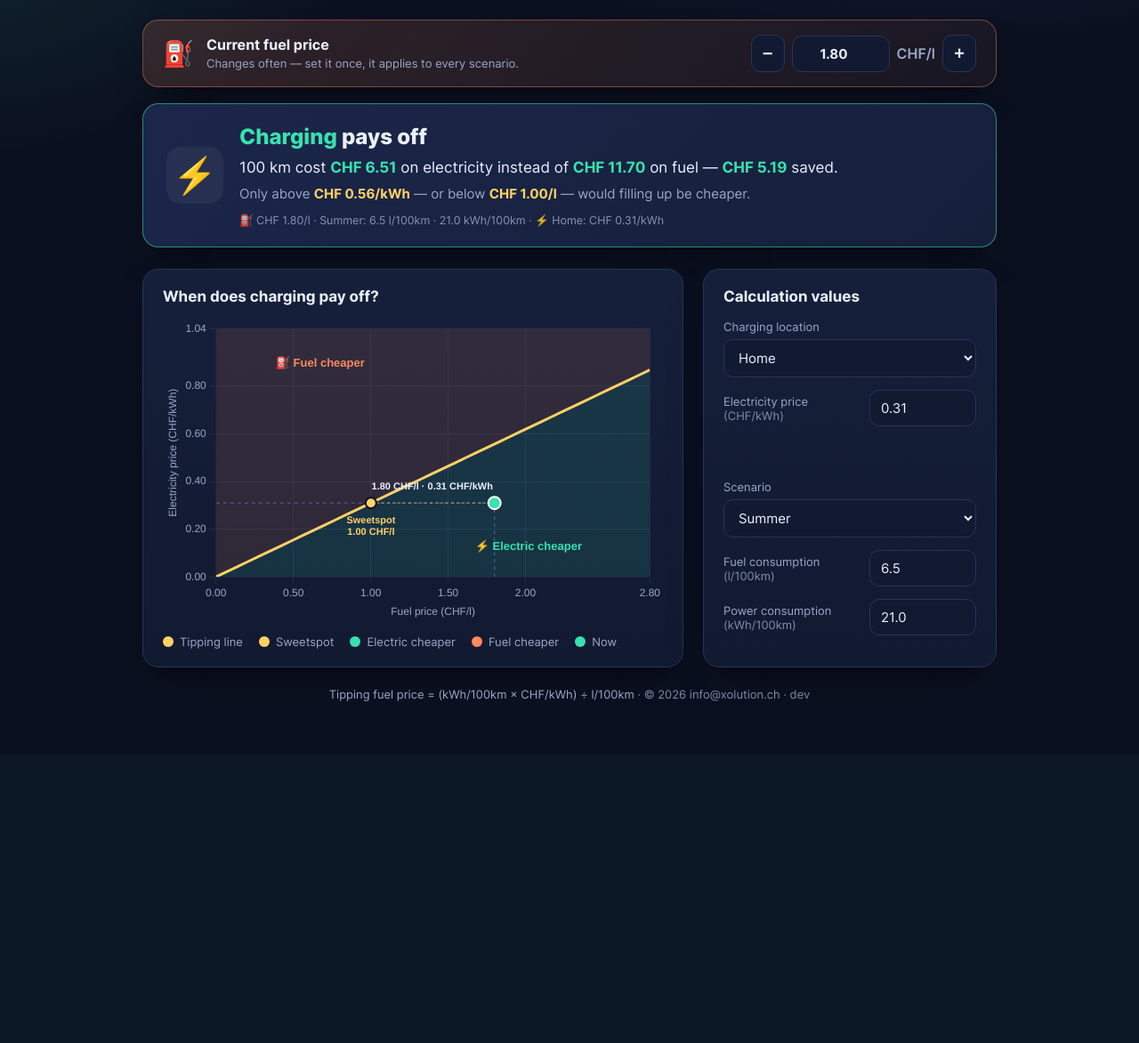
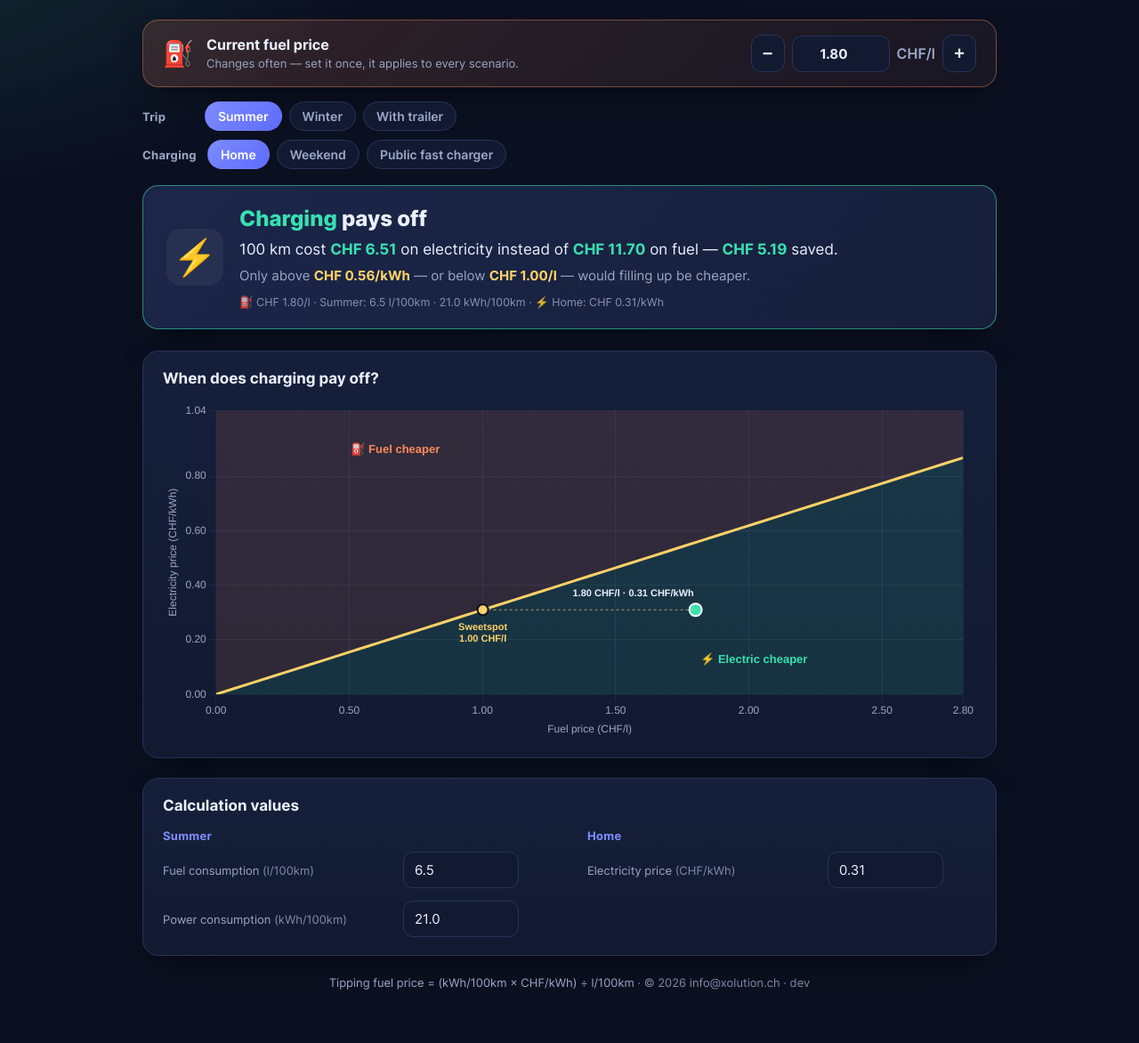
Before and after one commit to rjo3510/phev-sweetspot, a FastAPI app: page / in a window 1280 px wide. Shown: the part 199-1371 px from the top of the page at 89% size. Before the commit the page ends 987 px from the top, so only its background shows below. Run offline with FastAPI, Linux system fonts and the light colour scheme; data comes from the database, SQL or seed files in the repository.

Commit message:
Simplify: profiles as chips, answer first, chart without legend
Stage 3 of the simplification concept (D + F1/F2):
- Scenarios and charging locations are chips in one line each (Trip: … /
  Charging: …) instead of dropdowns — every option visible, one click to
  switch, the current fuel price survives the switch.
- Each group in "Calculation values" is headed by the active record's name,
  so an edit is never attributed to the wrong profile.
- Chart: legend removed (everything is labelled in the picture) and the
  dashed drop-lines to the axes are gone.
- One column top to bottom: fuel price → profiles → answer → chart as its
  evidence (full width) → values.

```diff
--- a/app/static/css/styles.css
+++ b/app/static/css/styles.css
@@ -128,6 +128,26 @@ body:not(.is-editor) .editor-only { display: none !important; }
 }
 .step:hover { border-color: var(--fuel); color: var(--fuel); }
 
+/* Profiles as chips — all options visible, one click to switch. */
+.profiles { display: flex; flex-direction: column; gap: 10px; margin: 0 0 18px; }
+.profile-row { display: flex; align-items: baseline; gap: 12px; flex-wrap: wrap; }
+.profile-row__label {
+  color: var(--muted); font-size: 13px; font-weight: 700;
+  letter-spacing: .3px; min-width: 58px;
+}
+.chips { display: flex; flex-wrap: wrap; gap: 8px; }
+.chip {
+  background: var(--bg-soft); border: 1px solid var(--line); color: var(--muted);
+  font-family: inherit; font-size: 14px; font-weight: 600; cursor: pointer;
+  padding: 7px 14px; border-radius: 999px;
+  transition: border-color .15s, color .15s, background .15s;
+}
+.chip:hover { color: var(--text); border-color: var(--accent); }
+.chip.is-on {
+  background: linear-gradient(135deg, var(--accent), #5d6bff);
+  border-color: transparent; color: #fff;
+}
+
 /* Verdict */
 .verdict-card {
   border-radius: var(--radius);
@@ -161,21 +181,17 @@ body:not(.is-editor) .editor-only { display: none !important; }
 /* Assumptions behind the numbers — a footnote, not a second reading task. */
 .verdict__note { margin: 12px 0 0; font-size: 12.5px; color: var(--muted); opacity: .85; }
 
-/* Layout */
+/* Layout: one column top to bottom — prices, profiles, answer, chart, values.
+   The only grid left is the pair of name lists inside "Manage lists". */
 .grid {
   display: grid;
-  /* Chart takes the remaining space; the "current selection" column stays narrow. */
-  grid-template-columns: minmax(0, 1fr) 330px;
+  grid-template-columns: repeat(2, minmax(0, 1fr));
   gap: 22px;
   margin-bottom: 22px;
 }
-/* Grid items default to min-width:auto; a rendered <canvas> then blocks the column
-   from shrinking, so the layout breaks when the window is narrowed and re-widened.
-   min-width:0 lets columns (and the chart) resize cleanly in both directions. */
+/* Grid items default to min-width:auto, which lets wide content block the column
+   from shrinking; min-width:0 lets columns resize cleanly in both directions. */
 .grid > * { min-width: 0; }
-/* .grid--lists shares the base template (minmax(0,1fr) 330px) so the lower row's
-   columns line up with the upper row: Scenarios under the chart, Charging
-   locations under Current selection. */
 /* Responsive overrides live at the END of this file (see bottom) so they reliably
    win over the base component rules below, which would otherwise come later in source. */
 
@@ -205,18 +221,10 @@ body:not(.is-editor) .editor-only { display: none !important; }
 .toggle__btn.is-on { background: linear-gradient(135deg, var(--accent), #5d6bff); color: #fff; }
 .toggle__btn:not(.is-on):hover { color: var(--text); }
 
-/* Chart */
-.chart-wrap { position: relative; height: 340px; }
-.legend {
-  list-style: none; padding: 0; margin: 14px 0 0;
-  display: flex; flex-wrap: wrap; gap: 8px 18px; font-size: 13px; color: var(--muted);
-}
-.legend li { display: flex; align-items: center; gap: 7px; }
-.dot { width: 12px; height: 12px; border-radius: 50%; display: inline-block; }
-.dot--fuel { background: var(--fuel); }
-.dot--elec { background: var(--elec); }
-.dot--sweet { background: var(--sweet); }
-.dot--today { background: var(--accent); }
+/* Chart: the evidence under the answer, full width, no legend — every element in
+   the picture is labelled where it sits. */
+.chart-card { margin-bottom: 22px; }
+.chart-wrap { position: relative; height: 380px; }
 
 /* Fields */
 .field { display: flex; flex-direction: column; gap: 6px; margin-bottom: 14px; }
@@ -250,8 +258,18 @@ input[type="number"] { -moz-appearance: textfield; }
 /* Read-only (disabled) fields: keep full-contrast text instead of Safari's grey. */
 input:disabled, select:disabled { -webkit-text-fill-color: var(--text); opacity: 1; cursor: default; }
 
-/* Current selection: each selector + its values is a block; generous gap between blocks. */
-.sel-block + .sel-block { margin-top: 60px; }
+/* Calculation values: one group per record, each headed by the record's name so
+   an edit is never attributed to the wrong profile. */
+.values-card { margin-bottom: 22px; }
+.values { display: grid; grid-template-columns: repeat(2, minmax(0, 1fr)); gap: 12px 40px; }
+.values__name {
+  margin: 0 0 10px; font-size: 13px; font-weight: 700; color: var(--accent);
+  letter-spacing: .3px;
+}
+.values .field:last-child { margin-bottom: 0; }
+/* Cap the row width so label and field stay near each other on wide screens. */
+.values .field--inline { max-width: 400px; }
+.values .field--inline input { width: 130px; }
 
 /* "Preview — not saved": appears when an input differs from the stored value. */
 .preview-bar {
@@ -313,8 +331,8 @@ input:disabled, select:disabled { -webkit-text-fill-color: var(--text); opacity:
   border-bottom: 1px solid var(--line);
 }
 .data-table td { padding: 6px 10px; border-bottom: 1px solid rgba(40, 51, 88, 0.5); }
-/* No active-row marker in the management tables: it's read-only here and the
-   current selection is already shown by the dropdowns in "Current selection". */
+/* No active-row marker in the management tables: the chips above already show
+   which scenario and location are active. */
 /* min-width:0 overrides an <input>'s intrinsic (size-based) min width so the
    numeric columns shrink to the cell instead of widening the whole table. */
 .data-table input { width: 100%; min-width: 0; padding: 7px 9px; font-size: 14px; }
@@ -340,12 +358,17 @@ input:disabled, select:disabled { -webkit-text-fill-color: var(--text); opacity:
 /* ─── Responsive (kept last so they override the base rules above) ─────────── */
 
 /* Both grids collapse to a single column on tablet/phone widths. */
-@media (max-width: 860px) { .grid, .grid--lists, .manage .grid--lists { grid-template-columns: 1fr; } }
+@media (max-width: 860px) {
+  .grid, .grid--lists, .manage .grid--lists { grid-template-columns: 1fr; }
+  .values { grid-template-columns: 1fr; gap: 22px; }
+}
 
 @media (max-width: 560px) {
   .app { padding: 16px max(13px, env(safe-area-inset-right)) 48px max(13px, env(safe-area-inset-left)); }
   .hero h1 { font-size: 26px; }
-  .chart-wrap { height: 300px; }
+  .chart-wrap { height: 320px; }
+  .profile-row__label { min-width: 0; }
+  .chip { font-size: 13px; padding: 6px 12px; }
   .card { padding: 18px 15px; }
   .fuelbar { gap: 12px; padding: 16px 15px; }
   .fuelbar__input input { font-size: 20px; }
--- a/app/static/js/app.js
+++ b/app/static/js/app.js
@@ -32,7 +32,8 @@ const I18N = {
     fuel_price_note: "Changes often — set it once, it applies to every scenario.",
     chart_title: "When does charging pay off?",
     region_elec: "Electric cheaper", region_fuel: "Fuel cheaper",
-    tipping_line: "Tipping line", you_are_here: "Now",
+    tipping_line: "Tipping line",
+    profile_drive: "Trip", profile_charge: "Charging",
     // Verdict as one sentence: cost comparison + both tipping prices + assumptions.
     verdict_elec: '<span class="accent-elec">Charging</span> pays off',
     verdict_fuel: '<span class="accent-fuel">Filling up</span> pays off',
@@ -44,7 +45,6 @@ const I18N = {
     thr_fuel: "Only below <b>{bek}</b> — or above <b>{bef}</b> — would charging pay off.",
     note_sep: " · ",
     current_selection: "Calculation values",
-    scenario: "Scenario", charging_location: "Charging location",
     save: "Save",
     preview_note: "Preview — not saved",
     unsaved_note: "Not saved yet",
@@ -82,7 +82,8 @@ const I18N = {
     fuel_price_note: "Ändert sich oft — einmal setzen, gilt für alle Szenarien.",
     chart_title: "Wann lohnt sich Laden?",
     region_elec: "Strom günstiger", region_fuel: "Benzin günstiger",
-    tipping_line: "Kipp-Linie", you_are_here: "Aktuell",
+    tipping_line: "Kipp-Linie",
+    profile_drive: "Fahrt", profile_charge: "Laden",
     // Antwort als ein Satz: Kostenvergleich + beide Kipp-Preise + Annahmen.
     verdict_elec: '<span class="accent-elec">Laden</span> lohnt sich',
     verdict_fuel: '<span class="accent-fuel">Tanken</span> lohnt sich',
@@ -94,7 +95,6 @@ const I18N = {
     thr_fuel: "Erst unter <b>{bek}</b> — oder über <b>{bef}</b> — würde sich Laden lohnen.",
     note_sep: " · ",
     current_selection: "Berechnungswerte",
-    scenario: "Szenario", charging_location: "Standort",
     save: "Speichern",
     preview_note: "Vorschau — nicht gespeichert",
     unsaved_note: "Noch nicht gespeichert",
@@ -156,18 +156,6 @@ async function init() {
   applyLangToggleUI();
   applyStaticTranslations();
   await reload();
-  $("scenario-select").addEventListener("change", (e) => {
-    activeScenarioId = Number(e.target.value);
-    localStorage.setItem("activeScenarioId", activeScenarioId);
-    syncActiveInputs();
-    recalcFromInputs();  // keep the current (possibly unsaved/guest) fuel price
-  });
-  $("location-select").addEventListener("change", (e) => {
-    activeLocationId = Number(e.target.value);
-    localStorage.setItem("activeLocationId", activeLocationId);
-    syncActiveInputs();
-    recalcFromInputs();  // keep the current (possibly unsaved/guest) fuel price
-  });
 
   // Live preview while typing in the active inputs (does not persist until Save).
   ["in-fuel-consumption", "in-power-consumption", "in-kwh-price"]
@@ -205,7 +193,7 @@ function setLang(l) {
   applyLangToggleUI();
   applyStaticTranslations();
   applyEditMode();
-  renderSelects();          // dropdown names follow the language (with fallback)
+  renderChips();            // chip names follow the language (with fallback)
   renderScenarioTable();
   renderLocationTable();
   if (lastResult) { renderVerdict(lastResult); renderChart(lastResult); }
@@ -272,17 +260,29 @@ async function reload() {
   $("in-fuel-price").value = Number(fuelPrice).toFixed(2);
   if (!scenarios.some((s) => s.id === activeScenarioId)) activeScenarioId = scenarios[0]?.id ?? null;
   if (!locations.some((l) => l.id === activeLocationId)) activeLocationId = locations[0]?.id ?? null;
-  renderSelects();
+  renderChips();
   renderScenarioTable();
   renderLocationTable();
   syncActiveInputs();
   recalc();
 }
 
-// --- Selects + active inputs -------------------------------------------------
-function renderSelects() {
-  fillSelect($("scenario-select"), scenarios, activeScenarioId);
-  fillSelect($("location-select"), locations, activeLocationId);
+// --- Profile chips + active inputs -------------------------------------------
+// Both lists as chips instead of dropdowns: every profile is visible without a
+// click, switching costs one click, and it is obvious that profiles exist.
+function renderChips() {
+  fillChips($("scenario-chips"), scenarios, activeScenarioId, pickScenario);
+  fillChips($("location-chips"), locations, activeLocationId, pickLocation);
+  renderValueNames();
+}
+
+// Which record each number belongs to — the chips are the selector, these are
+// just headings so an edit is never attributed to the wrong profile.
+function renderValueNames() {
+  const s = activeScenario();
+  const l = activeLocation();
+  $("values-scenario-name").textContent = s ? dispName(s) : "";
+  $("values-location-name").textContent = l ? dispName(l) : "";
 }
 // Name in the active language, falling back to the other if it's empty.
 function dispName(o) {
@@ -291,16 +291,37 @@ function dispName(o) {
   return (primary && primary.trim()) ? primary : (secondary || "");
 }
 
-function fillSelect(el, items, activeId) {
+function fillChips(el, items, activeId, onPick) {
   el.innerHTML = "";
   items.forEach((it) => {
-    const o = document.createElement("option");
-    o.value = it.id;
-    o.textContent = dispName(it);
-    if (it.id === activeId) o.selected = true;
-    el.appendChild(o);
+    const b = document.createElement("button");
+    b.type = "button";
+    b.className = "chip" + (it.id === activeId ? " is-on" : "");
+    b.setAttribute("aria-pressed", it.id === activeId ? "true" : "false");
+    b.textContent = dispName(it);
+    b.addEventListener("click", () => onPick(it.id));
+    el.appendChild(b);
   });
 }
+
+// Switching a profile keeps the current (possibly unsaved/guest) fuel price.
+function pickScenario(id) {
+  if (id === activeScenarioId) return;
+  activeScenarioId = id;
+  localStorage.setItem("activeScenarioId", activeScenarioId);
+  renderChips();
+  syncActiveInputs();
+  recalcFromInputs();
+}
+function pickLocation(id) {
+  if (id === activeLocationId) return;
+  activeLocationId = id;
+  localStorage.setItem("activeLocationId", activeLocationId);
+  renderChips();
+  syncActiveInputs();
+  recalcFromInputs();
+}
+
 function activeScenario() { return scenarios.find((s) => s.id === activeScenarioId); }
 function activeLocation() { return locations.find((l) => l.id === activeLocationId); }
 
@@ -312,6 +333,7 @@ function syncActiveInputs() {
     $("in-power-consumption").value = fmtCons(s.power_consumption);
   }
   if (l) $("in-kwh-price").value = fmtPrice(l.price_chf_per_kwh);
+  renderValueNames();
   updateDirty();
 }
 
@@ -546,11 +568,9 @@ function renderChart(res) {
 
   const pointColor = res.cheaper === "equal" ? "#7c8cff"
     : res.cheaper === "electric" ? "#38e1b0" : "#ff8a5b";
+  // No dashed drop-lines to the axes: the point carries its two prices as a label,
+  // so the helper lines only added ink.
   const annotations = {
-    vline: { type: "line", xMin: cfg.xVal, xMax: cfg.xVal, yMin: 0, yMax: cfg.yVal,
-      borderColor: "rgba(124,140,255,0.55)", borderWidth: 1, borderDash: [4, 4] },
-    hline: { type: "line", yMin: cfg.yVal, yMax: cfg.yVal, xMin: 0, xMax: cfg.xVal,
-      borderColor: "rgba(124,140,255,0.55)", borderWidth: 1, borderDash: [4, 4] },
     here: { type: "point", xValue: cfg.xVal, yValue: cfg.yVal,
       backgroundColor: pointColor, borderColor: "#fff", borderWidth: 2, radius: 7 },
     hereLabel: { type: "label", xValue: cfg.xVal, yValue: cfg.yVal,
@@ -617,20 +637,6 @@ function renderChart(res) {
   } else {
     chart = new Chart($("chart").getContext("2d"), { type: "line", data, options });
   }
-  renderLegend(pointColor);
-}
-
-function renderLegend(pointColor) {
-  const items = [
-    ["#ffd166", t("tipping_line")],
-    ["#ffd166", t("word_sweetspot")],
-    ["#38e1b0", t("region_elec")],
-    ["#ff8a5b", t("region_fuel")],
-    [pointColor, t("you_are_here")],
-  ];
-  $("legend").innerHTML = items
-    .map(([c, txt]) => `<li><span class="dot" style="background:${c}"></span> ${txt}</li>`)
-    .join("");
 }
 
 // --- Tables ------------------------------------------------------------------
--- a/app/templates/index.html
+++ b/app/templates/index.html
@@ -55,13 +55,25 @@
       </div>
     </section>
 
-    <!-- Verdict -->
+    <!-- Profiles as a sentence: every option visible, switching = one click. -->
+    <section class="profiles">
+      <div class="profile-row">
+        <span class="profile-row__label" data-i18n="profile_drive">Trip</span>
+        <div class="chips" id="scenario-chips" role="group" aria-label="Trip"></div>
+      </div>
+      <div class="profile-row">
+        <span class="profile-row__label" data-i18n="profile_charge">Charging</span>
+        <div class="chips" id="location-chips" role="group" aria-label="Charging"></div>
+      </div>
+    </section>
+
+    <!-- Verdict: the answer, above the chart -->
     <section class="verdict-card" id="verdict">
       <div class="verdict__loading" data-i18n="verdict_loading">Calculating…</div>
     </section>
 
-    <div class="grid">
-      <!-- Left column: chart -->
+    <!-- The chart is the evidence for the sentence above — full width, no legend
+         (everything in the picture is labelled in place). -->
     <section class="card chart-card">
       <div class="card__head">
         <h2 id="chart-title" data-i18n="chart_title">When does charging pay off?</h2>
@@ -69,11 +81,10 @@
       <div class="chart-wrap">
         <canvas id="chart"></canvas>
       </div>
-        <ul class="legend" id="legend"></ul>
     </section>
 
-      <!-- Right column: active inputs -->
-      <section class="card">
+    <!-- The one editing place for every number -->
+    <section class="card values-card">
       <div class="card__head"><h2 data-i18n="current_selection">Current selection</h2></div>
 
       <!-- Anyone may try out numbers; only the owner's changes are stored.
@@ -87,23 +98,9 @@
         </span>
       </div>
 
-        <div class="active-inputs" id="active-inputs">
-          <div class="sel-block">
-            <label class="field">
-              <span data-i18n="charging_location">Charging location</span>
-              <select id="location-select"></select>
-            </label>
-            <label class="field field--inline">
-              <span><span data-i18n="electricity_price">Electricity price</span> <em>(CHF/kWh)</em></span>
-              <input type="number" inputmode="decimal" step="0.01" min="0" id="in-kwh-price" />
-            </label>
-          </div>
-
-          <div class="sel-block">
-            <label class="field">
-              <span data-i18n="scenario">Scenario</span>
-              <select id="scenario-select"></select>
-            </label>
+      <div class="values" id="active-inputs">
+        <div class="values__group">
+          <h3 class="values__name" id="values-scenario-name"></h3>
           <label class="field field--inline">
             <span><span data-i18n="fuel_consumption">Fuel consumption</span> <em>(l/100km)</em></span>
             <input type="number" inputmode="decimal" step="0.1" min="0.1" id="in-fuel-consumption" />
@@ -113,9 +110,16 @@
             <input type="number" inputmode="decimal" step="0.1" min="0" id="in-power-consumption" />
           </label>
         </div>
+
+        <div class="values__group">
+          <h3 class="values__name" id="values-location-name"></h3>
+          <label class="field field--inline">
+            <span><span data-i18n="electricity_price">Electricity price</span> <em>(CHF/kWh)</em></span>
+            <input type="number" inputmode="decimal" step="0.01" min="0" id="in-kwh-price" />
+          </label>
+        </div>
       </div>
     </section>
-    </div>
 
     <!-- List management (owner only): add / rename / delete. The numbers live in
          "Calculation values" above — one editing place per value, no duplicates. -->
```
Also changed, not shown: CLAUDE.md (+11 -5 lines), README.md. Lines whose indentation alone changed are shown as unchanged.
